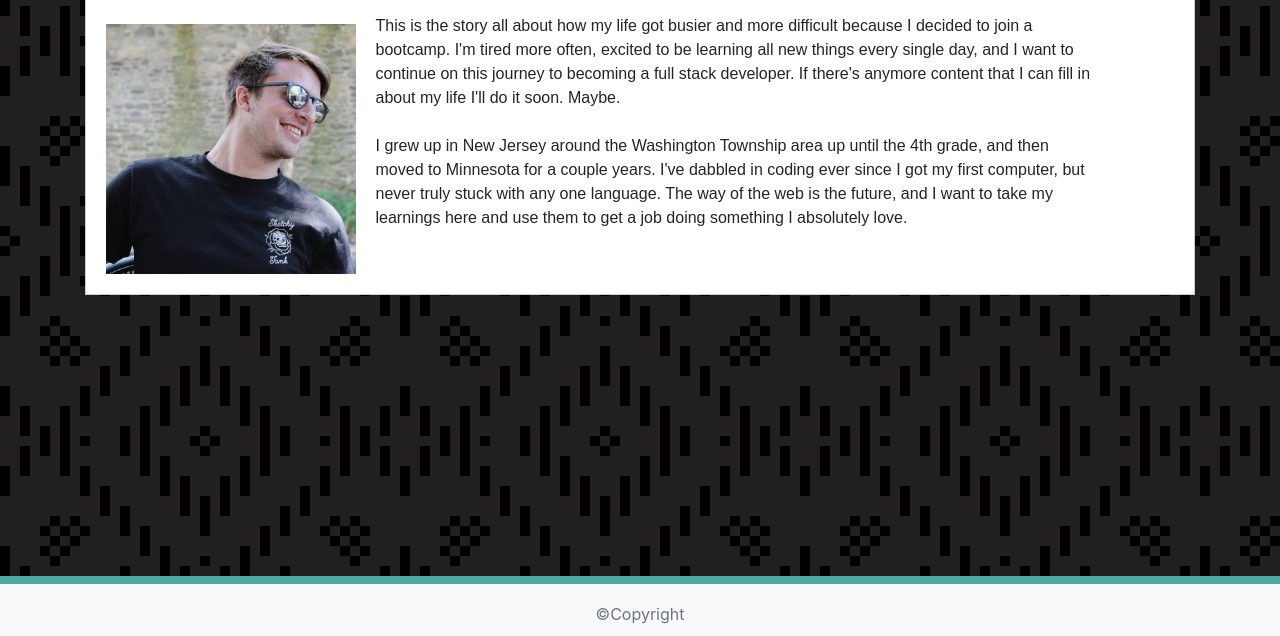
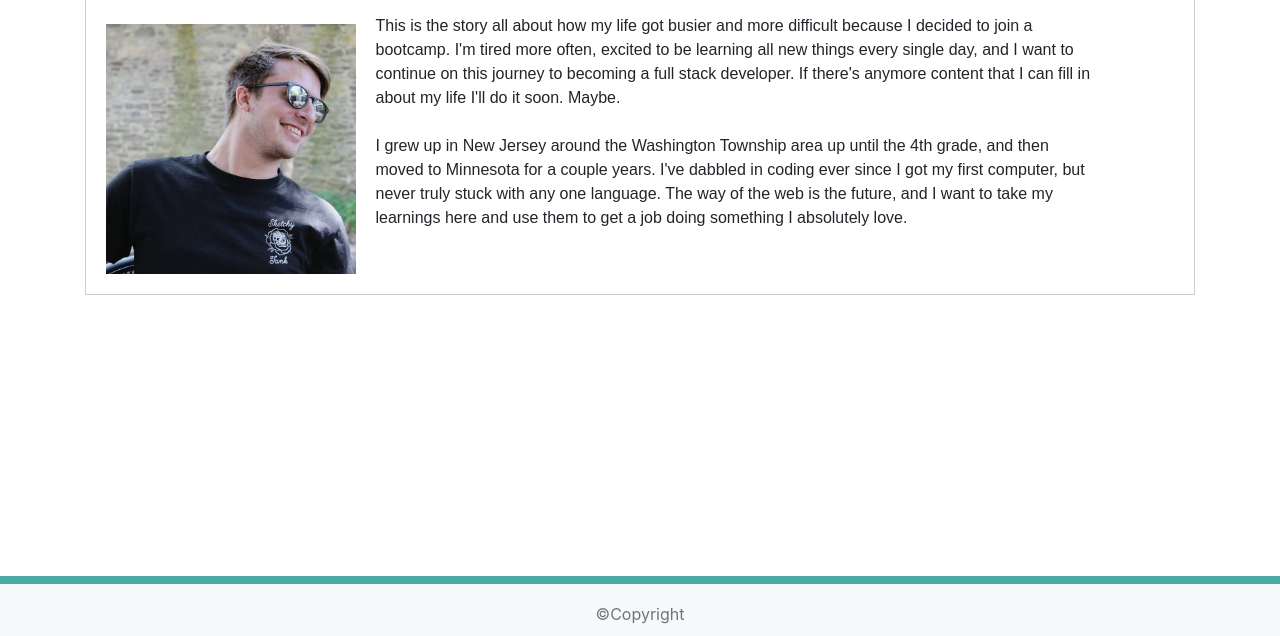
Before and after one commit to jonDatz/Bootstrap-Portfolio, a plain HTML site: page index.html in a window 1280 px wide. Shown: the part 164-800 px from the top of the page. Drawn offline with nearby package versions, Linux system fonts and the light colour scheme.

Commit message:
Figured out error I think. Fixing final files

```diff
--- a/Assets/css/bsStyle.css
+++ b/Assets/css/bsStyle.css
@@ -1,5 +1,5 @@
 body {
-    background-image: url("/Assets/images/folk-pattern-black.png")
+    background-image: url("Assets/images/folk-pattern-black.pngS")
 }
 
 .centerbody {
```
